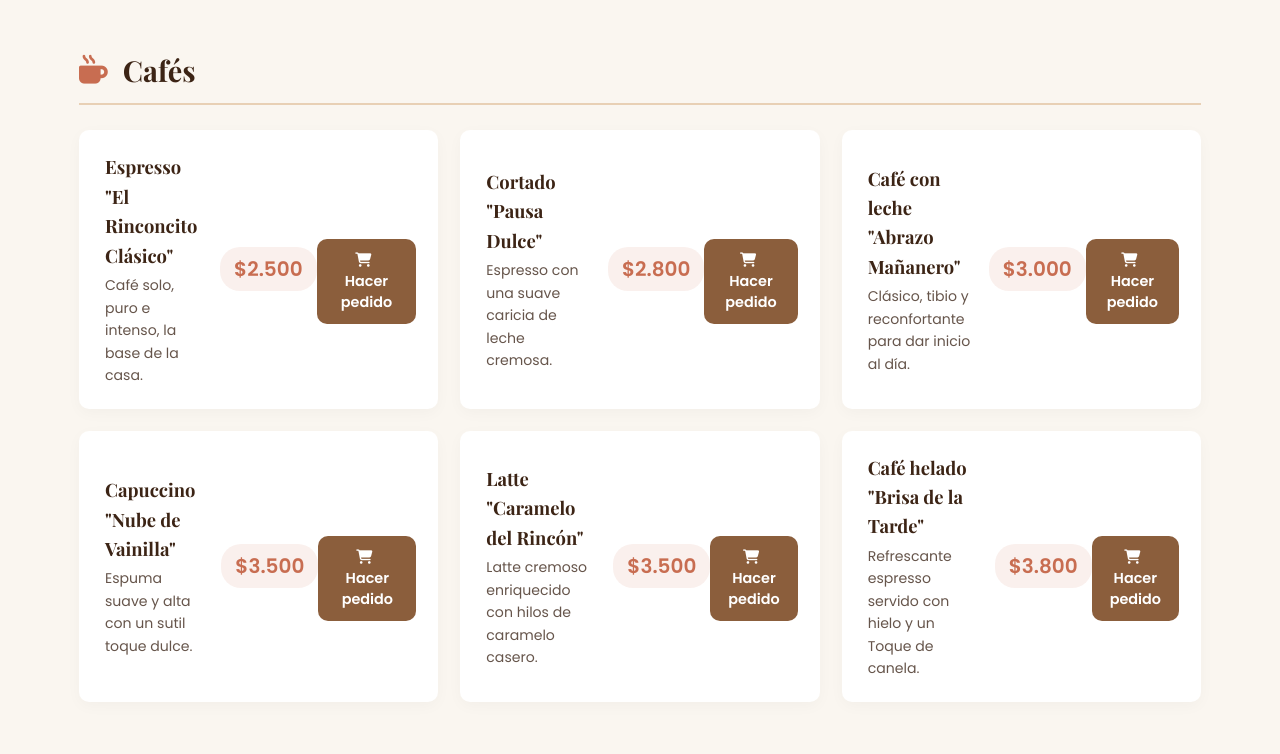
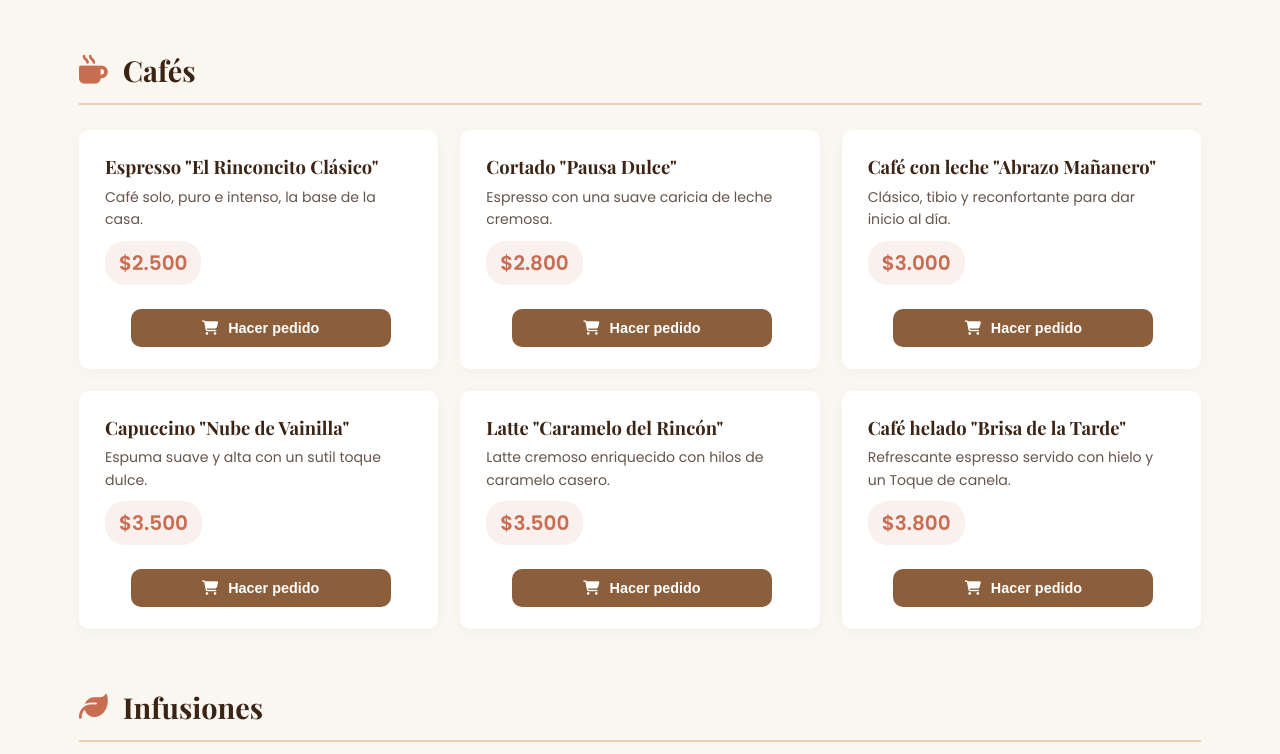
Before and after one commit to rinconycafe/rinconycafe, a plain HTML site: page index.html in a window 1280 px wide. Shown: the part 3021-3775 px from the top of the page. Drawn offline with nearby package versions, Linux system fonts and the light colour scheme; a web font is replaced by a local one.

Commit message:
Update styles.css

```diff
--- a/styles.css
+++ b/styles.css
@@ -773,8 +773,10 @@
 border-radius: var(--radius-md);
 box-shadow: 0 4px 15px rgba(0, 0, 0, 0.03);
 display: flex;
+flex-wrap: wrap;
 justify-content: space-between;
 align-items: center;
+gap: 10px;
 transition: var(--transition);
 border-left: 4px solid transparent;
 position: relative;
@@ -1313,27 +1315,6 @@
   transform: none;
 }
 
-/* BOTÓN HACER PEDIDO */
-
-.boton-hacer-pedido {
-  margin-top: 10px;
-  width: 100%;
-  border: none;
-  border-radius: 8px;
-  padding: 10px 14px;
-  background: #c86d51;
-  color: white;
-  font-family: inherit;
-  font-weight: 700;
-  cursor: pointer;
-  transition: 0.2s ease;
-}
-
-.boton-hacer-pedido:hover {
-  background: #b85d43;
-  transform: translateY(-1px);
-}
-
 /* ==========================================================================
    13. RESPONSIVE DESIGN
    ========================================================================== */
```
Lines whose indentation alone changed are shown as unchanged.
